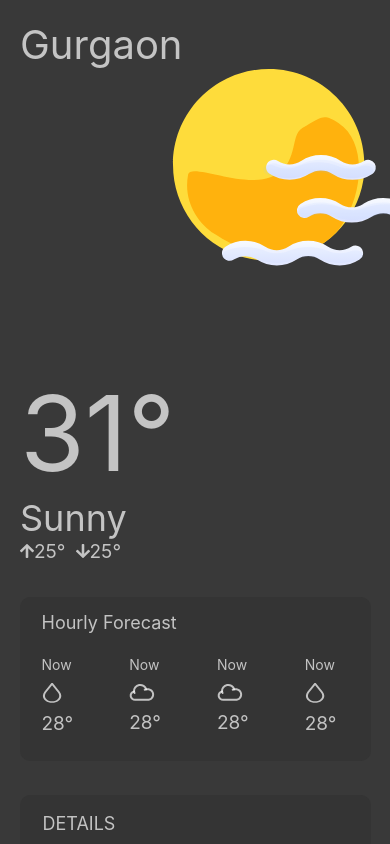
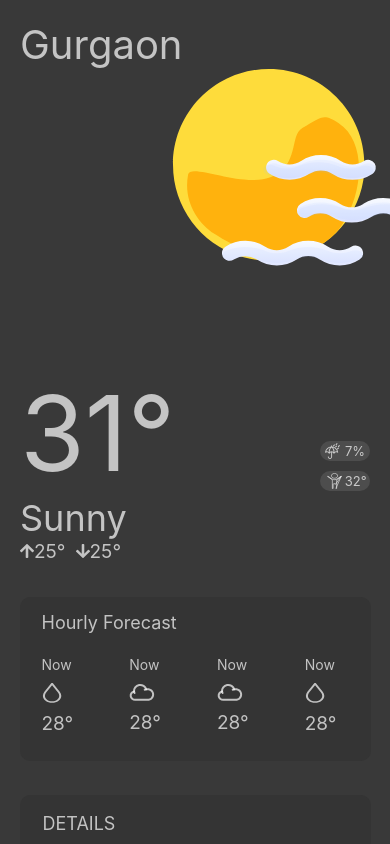
Before and after one commit to vinayaksaubhri/Weather_App, a React Native app: screen / in a window 390 px wide. Built offline with nearby package versions, Linux system fonts and the light colour scheme.

Commit message:
final ui change

```diff
--- a/src/Screens/MainScreen.jsx
+++ b/src/Screens/MainScreen.jsx
@@ -4,8 +4,8 @@ import Sun_cloud_icon from "../assets/Sun_cloud_icon";
 import Temperature from "../components/Temperature";
 import Details from "../components/Detail";
 import Hourly from "../components/Hourly";
-import rain from "../components/rain";
-import feelslike from "../components/feelslike";
+import Rain from "../components/rain";
+import Feelslike from "../components/feelslike";
 const MainScreen = () => {
   return (
     <ScrollView>
@@ -14,8 +14,22 @@ const MainScreen = () => {
         <View style={styles.icon}>
           <Sun_cloud_icon />
         </View>
-        <View style={{ marginBottom: 34, paddingLeft: 20 }}>
+        <View
+          style={{
+            marginBottom: 34,
+            paddingLeft: 20,
+            display: "flex",
+            flexDirection: "row",
+            justifyContent: "space-between",
+          }}
+        >
           <Temperature />
+          <View style={{ alignSelf: "center", paddingRight: 20 }}>
+            <View style={{ marginBottom: 10 }}>
+              <Rain />
+            </View>
+            <Feelslike />
+          </View>
         </View>
         <View
           style={{
@@ -46,8 +60,5 @@ const styles = StyleSheet.create({
   icon: {
     alignSelf: "flex-end",
   },
-  Temperature: {
-    marginBottom: 10,
-  },
 });
 export default MainScreen;
--- a/src/components/Temperature.jsx
+++ b/src/components/Temperature.jsx
@@ -5,7 +5,7 @@ import Downarrow from "../assets/downarrow";
 
 const Temperature = () => {
   return (
-    <>
+    <View style={{ display: "flex", flexDirection: "column" }}>
       <Text style={styles.temperature}>31°</Text>
       <Text style={styles.condition}>Sunny</Text>
       <View style={{ flexDirection: "row" }}>
@@ -18,11 +18,10 @@ const Temperature = () => {
           25°
         </Text>
       </View>
-    </>
+    </View>
   );
 };
 const styles = StyleSheet.create({
-  container: {},
   temperature: {
     color: " rgba(255, 255, 255, 0.7)",
     fontSize: 105,
--- a/src/components/feelslike.jsx
+++ b/src/components/feelslike.jsx
@@ -13,27 +13,18 @@ function feelslike() {
 
 const style = StyleSheet.create({
   container: {
-    flex: 1,
     width: 50,
     height: 20,
-    left: 280,
-    bottom: 650,
     display: "flex",
+    flexDirection: "row",
     borderRadius: 10,
     backgroundColor: "rgba(255, 255, 255, 0.1)",
-    flexWrap: "wrap",
-    padding: 1,
-  },
-  box: {
-    display: "flex",
-    justifyContent: "center",
-    padding: 3,
+    alignItems: "center",
+    justifyContent: "space-evenly",
   },
   data: {
     fontSize: 13,
     color: "rgba(255, 255, 255, 0.7)",
-    marginLeft: 5,
-    alignItems: "center",
   },
 });
 export default feelslike;
--- a/src/components/rain.jsx
+++ b/src/components/rain.jsx
@@ -2,11 +2,10 @@ import React from "react";
 import { StyleSheet, Text, View } from "react-native";
 import Umbrella from "../assets/umbrella";
 
-function rain() {
+function rain(props) {
   return (
     <View style={style.container}>
-      <View style={style.box}></View>
-      <Umbrella style={style.svg} />
+      <Umbrella />
       <Text style={style.data}>7%</Text>
     </View>
   );
@@ -14,27 +13,18 @@ function rain() {
 
 const style = StyleSheet.create({
   container: {
-    flex: 1,
     width: 50,
     height: 20,
-    left: 280,
-    bottom: 655,
     display: "flex",
+    flexDirection: "row",
     borderRadius: 10,
     backgroundColor: "rgba(255, 255, 255, 0.1)",
-    flexWrap: "wrap",
-    padding: 1,
-  },
-  box: {
-    display: "flex",
-    justifyContent: "center",
-    padding: 3,
+    alignItems: "center",
+    justifyContent: "space-evenly",
   },
   data: {
     fontSize: 13,
     color: "rgba(255, 255, 255, 0.7)",
-    marginLeft: 5,
-    alignItems: "center",
   },
 });
 export default rain;
```
